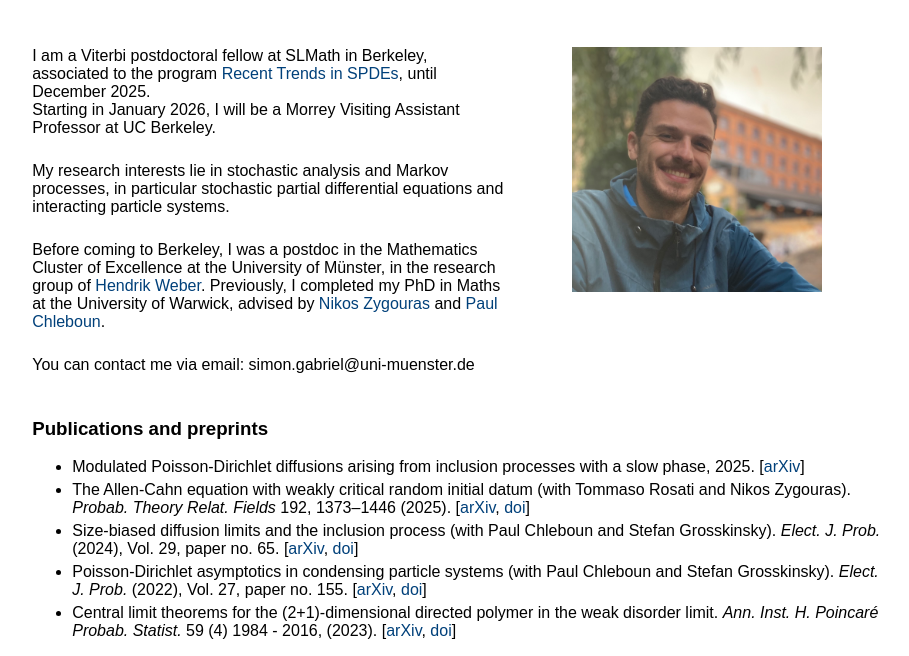
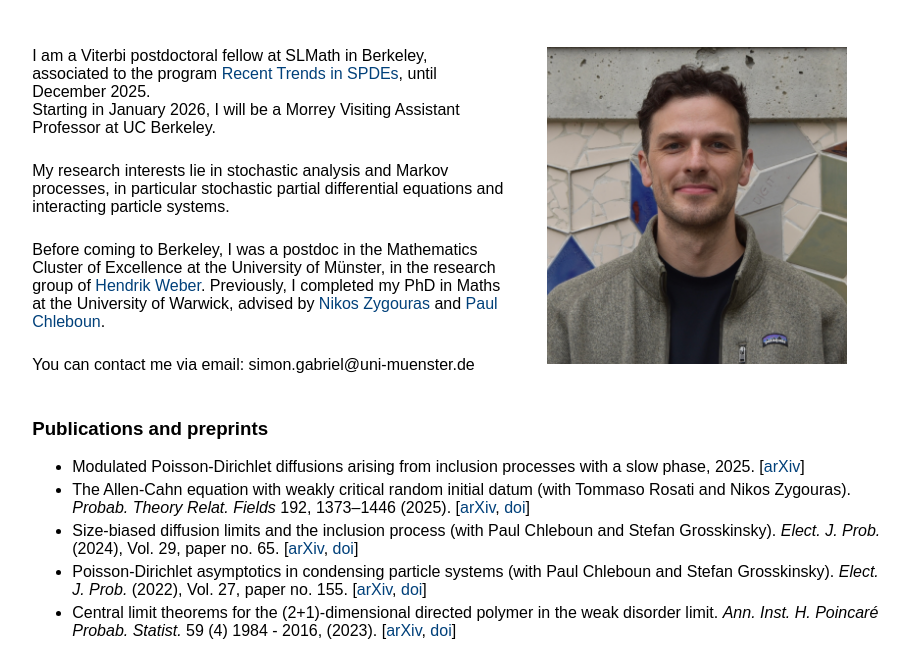
Before and after one commit to gabriel-maths/gabriel-maths.github.io, a plain HTML site: page index.html in a window 1280 px wide. Shown: the part 131-787 px from the top of the page, without its empty margins (179-1088 px from the left). Drawn offline with Linux system fonts and the light colour scheme.

Commit message:
changed picture

```diff
--- a/index.html
+++ b/index.html
@@ -24,7 +24,8 @@ Previously, I completed my PhD in Maths at the University of Warwick, advised by
 	</p>
 
 	<p>You can contact me via email: simon.gabriel@uni-muenster.de</p></div>
-  <div class="column right"><img style="display:block; margin-left: auto; margin-right: auto;"  src="simongabriel.png" width="250" alt="photograph" /></div>
+  <div class="column right"><img style="display:block; margin-left: auto;
+margin-right: auto;"  src="simongabriel.jpg" width="300" alt="photograph" /></div>
 </div>
 
 <h3>Publications and preprints</h3>
```
Also changed, not shown: simongabriel.jpg (added), simongabrielOld.png (renamed from simongabriel.png).
